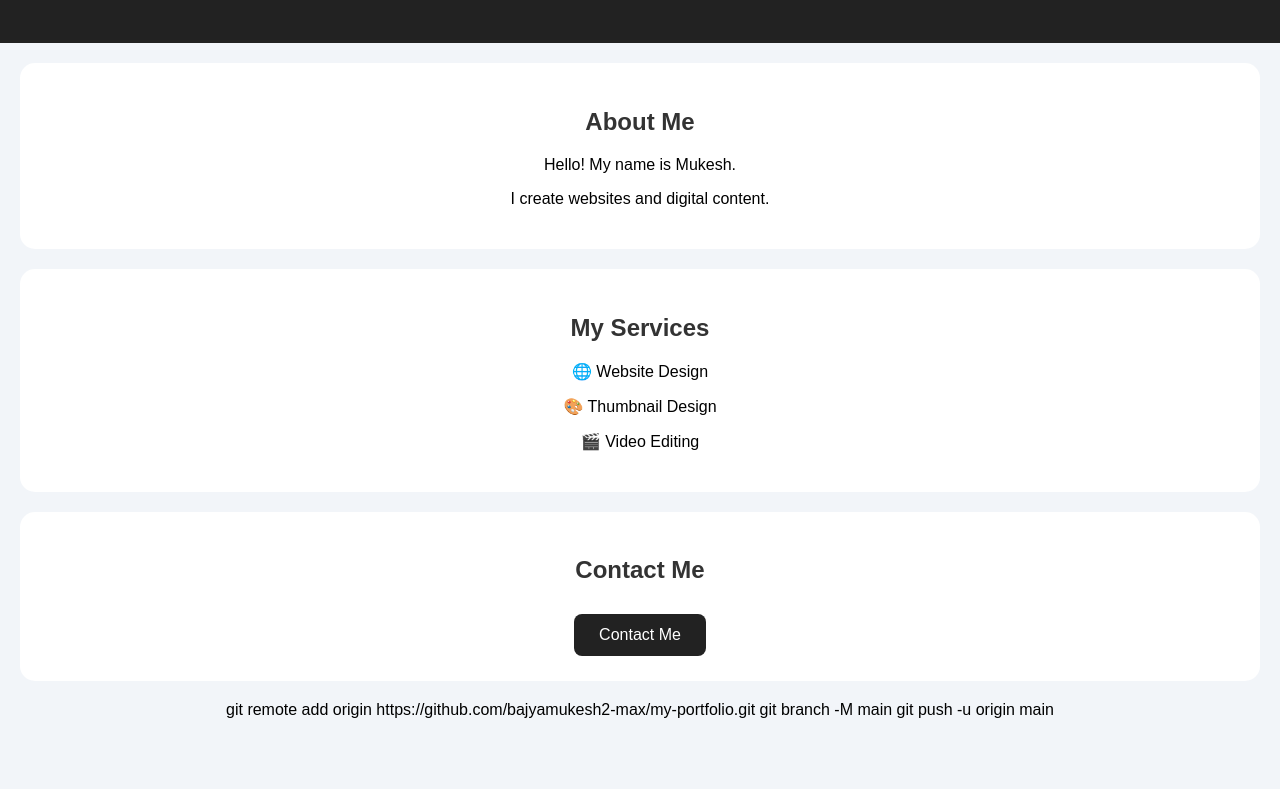
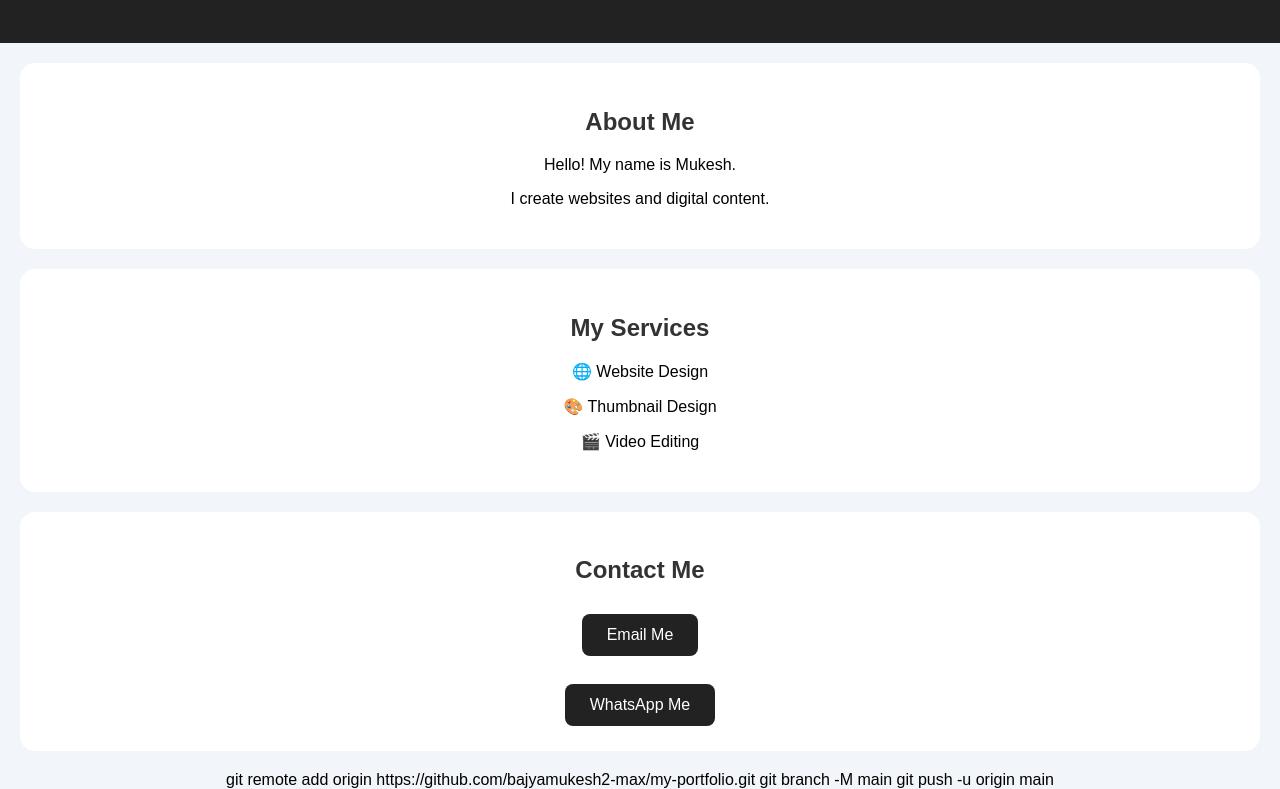
Before and after one commit to bajyamukesh2-max/my-portfolio, a plain HTML site: page index.html in a window 1280 px wide. Shown: the part 131-920 px from the top of the page. Before the commit the page ends 850 px from the top, so only its background shows below. Drawn offline with Linux system fonts and the light colour scheme.

Commit message:
Update index.html

```diff
--- a/index.html
+++ b/index.html
@@ -66,8 +66,15 @@
 
 <section>
     <h2>Contact Me</h2>
+
     <a class="button" href="mailto:example@gmail.com">
-        Contact Me
+        Email Me
+    </a>
+
+    <br><br>
+
+    <a class="button" href="https://wa.me/918561050042">
+        WhatsApp Me
     </a>
 </section>
 
```
